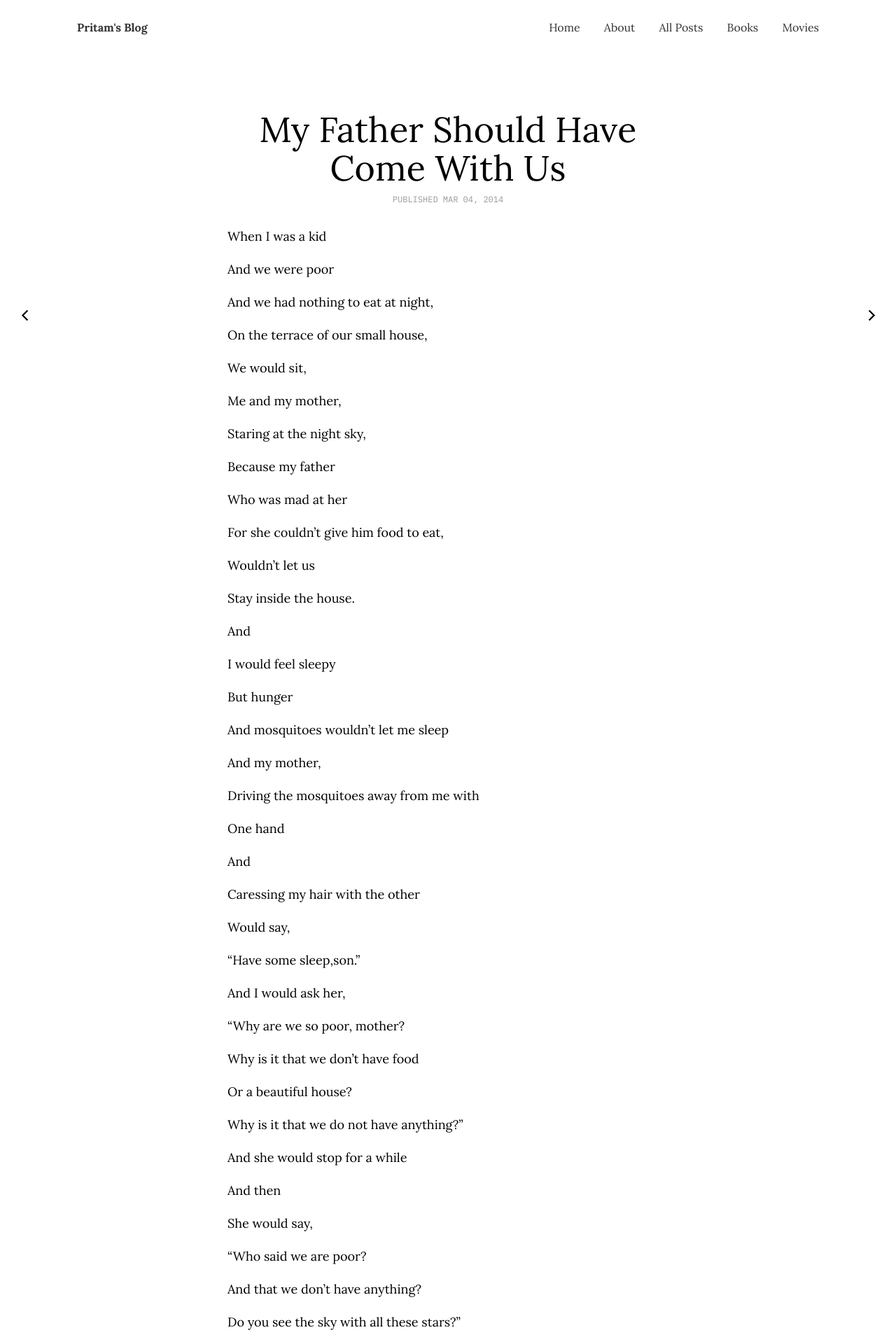
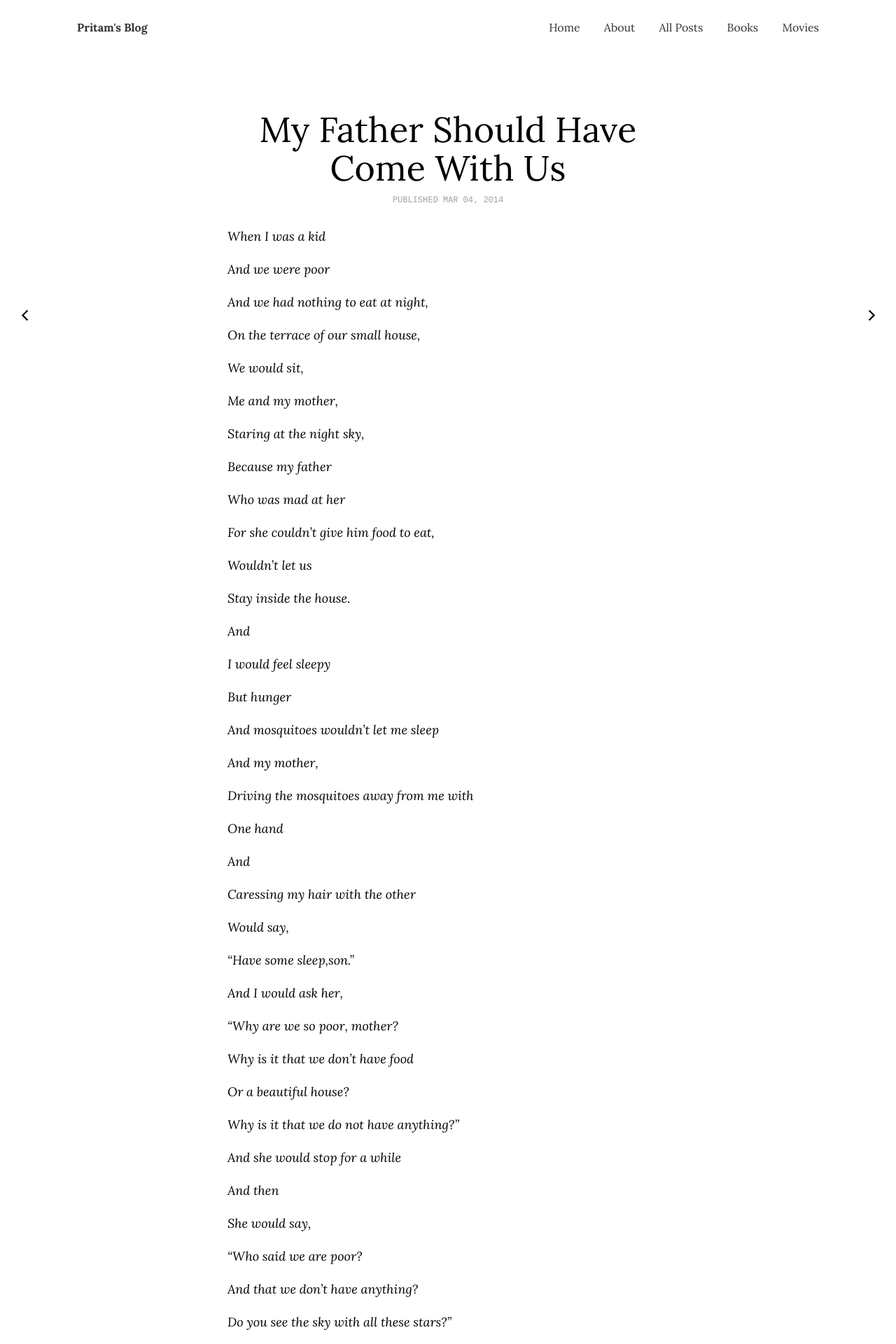
Before and after one commit to argumentativeyouth/pblog, a Jekyll site: the page built from _posts/2014-03-04-my-father-should-have-come-with-us.md, in a window 1280 px wide. Shown: the top 1920 px of the page at 70% size. Built offline with Jekyll 4.4.1, drawn with Linux system fonts in a browser that asks for light colours.

```diff
--- a/_posts/2014-03-04-my-father-should-have-come-with-us.md
+++ b/_posts/2014-03-04-my-father-should-have-come-with-us.md
@@ -3,157 +3,157 @@ layout: post
 title: My Father Should Have Come With Us
 date: 2014-03-04
 ---
-When I was a kid
+*When I was a kid*
 
-And we were poor
+*And we were poor*
 
-And we had nothing to eat at night,
+*And we had nothing to eat at night,*
 
-On the terrace of our small house,
+*On the terrace of our small house,*
 
-We would sit,
+*We would sit,*
 
-Me and my mother,
+*Me and my mother,*
 
-Staring at the night sky,
+*Staring at the night sky,*
 
-Because my father
+*Because my father*
 
-Who was mad at her
+*Who was mad at her*
 
-For she couldn't give him food to eat,
+*For she couldn't give him food to eat,*
 
-Wouldn't let us
+*Wouldn't let us*
 
-Stay inside the house.
+*Stay inside the house.*
 
 
-And
+*And*
 
-I would feel sleepy
+*I would feel sleepy*
 
-But hunger
+*But hunger*
 
-And mosquitoes wouldn't let me sleep
+*And mosquitoes wouldn't let me sleep*
 
-And my mother,
+*And my mother,*
 
-Driving the mosquitoes away from me with
+*Driving the mosquitoes away from me with*
 
-One hand
+*One hand*
 
-And
+*And*
 
-Caressing my hair with the other
+*Caressing my hair with the other*
 
-Would say,
+*Would say,*
 
-"Have some sleep,son."
+*"Have some sleep,son."*
 
-And I would ask her,
+*And I would ask her,*
 
-"Why are we so poor, mother?
+*"Why are we so poor, mother?*
 
-Why is it that we don't have food
+*Why is it that we don't have food*
 
-Or a beautiful house?
+*Or a beautiful house?*
 
-Why is it that we do not have anything?"
+*Why is it that we do not have anything?"*
 
-And she would stop for a while
+*And she would stop for a while*
 
 
-And then
+*And then*
 
-She would say,
+*She would say,*
 
-"Who said we are poor?
+*"Who said we are poor?*
 
-And that we don't have anything?
+*And that we don't have anything?*
 
-Do you see the sky with all these stars?"
+*Do you see the sky with all these stars?"*
 
-"Yes",I would say.
+*"Yes",I would say.*
 
-"All this sky above us,this house,
+*"All this sky above us,this house,*
 
-With all the stars are ours",
+*With all the stars are ours",*
 
-She would say.
+*She would say.*
 
-And I would ask,
+*And I would ask,*
 
-"What about the moon?
+*"What about the moon?*
 
-Is it ours too?"
+*Is it ours too?"*
 
-"Yes,it is,
+*"Yes,it is,*
 
-But today
+*But today*
 
-We've given it to others
+*We've given it to others*
 
-For they're really poor
+*For they're really poor*
 
-And they do not have a house
+*And they do not have a house*
 
-And they sleep on the roadside
+*And they sleep on the roadside*
 
-In the dark."
+*In the dark."*
 
-And I would believe her
+*And I would believe her*
 
-And fall asleep
+*And fall asleep*
 
-In her lap
+*In her lap*
 
-Only to wake up
+*Only to wake up*
 
-By a drop of tear from my mother's eyes.
+*By a drop of tear from my mother's eyes.*
 
-"What is it?",I would ask.
+*"What is it?",I would ask.*
 
-"It's raining",She would say
+*"It's raining",She would say*
 
-And cover me with her saari
+*And cover me with her saari*
 
-And I would fall asleep again.
+*And I would fall asleep again.*
 
 
-And now
+*And now*
 
-Every evening I sit in my balcony,
+*Every evening I sit in my balcony,*
 
-My old father sits beside
+*My old father sits beside*
 
-And we both stare at the night sky,
+*And we both stare at the night sky,*
 
-And he says that he feels lonely all the time,
+*And he says that he feels lonely all the time,*
 
-Even though he has everything now.
+*Even though he has everything now.*
 
-He misses my mother, I know,
+*He misses my mother, I know,*
 
-But does not say anything
+*But does not say anything*
 
-And I look at the sky,
+*And I look at the sky,*
 
-And the stars and the moon,
+*And the stars and the moon,*
 
-And when it rains,
+*And when it rains,*
 
-I touch the raindrops
+*I touch the raindrops*
 
-And I think
+*And I think*
 
-That
+*That*
 
-My father should have come
+*My father should have come*
 
-With us to the terrace
+*With us to the terrace*
 
-Back in those days
+*Back in those days*
 
-When we were poor
+*When we were poor*
 
-And we had nothing to eat at night...
+*And we had nothing to eat at night...*
```
